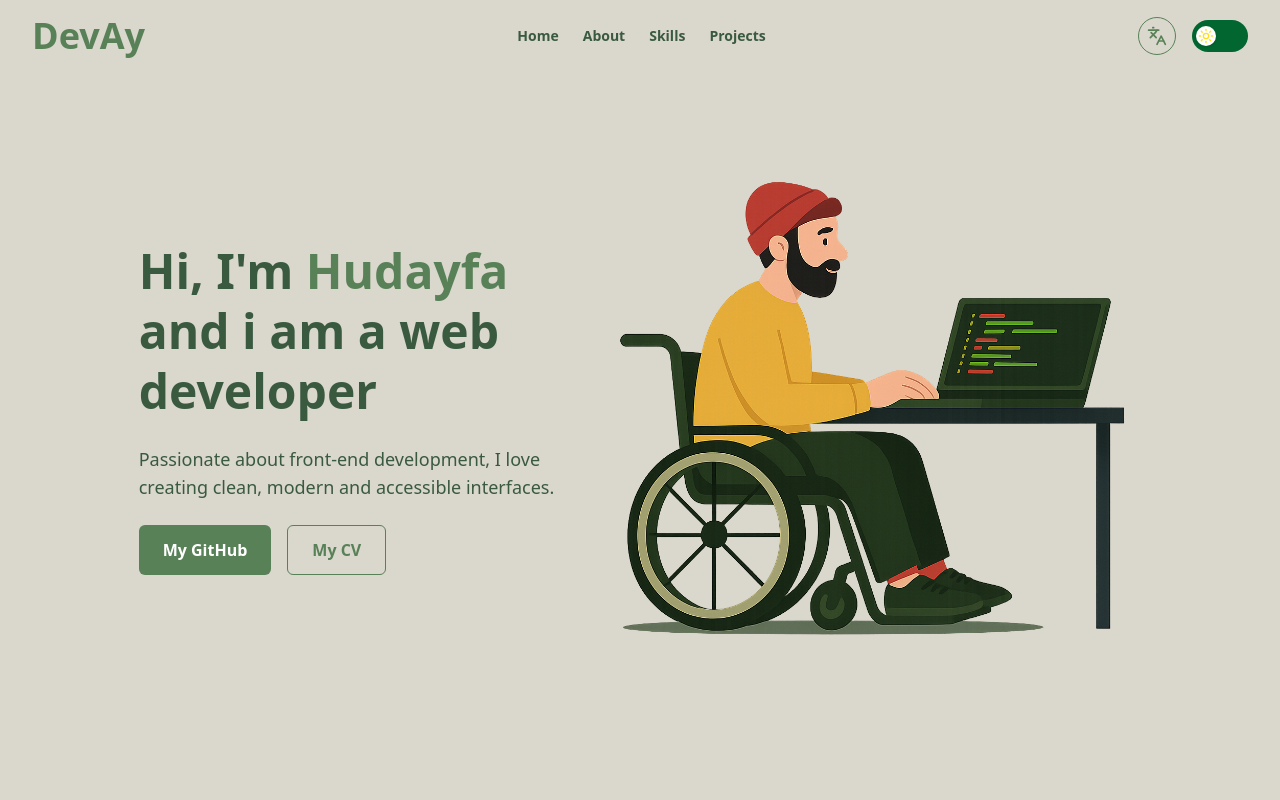
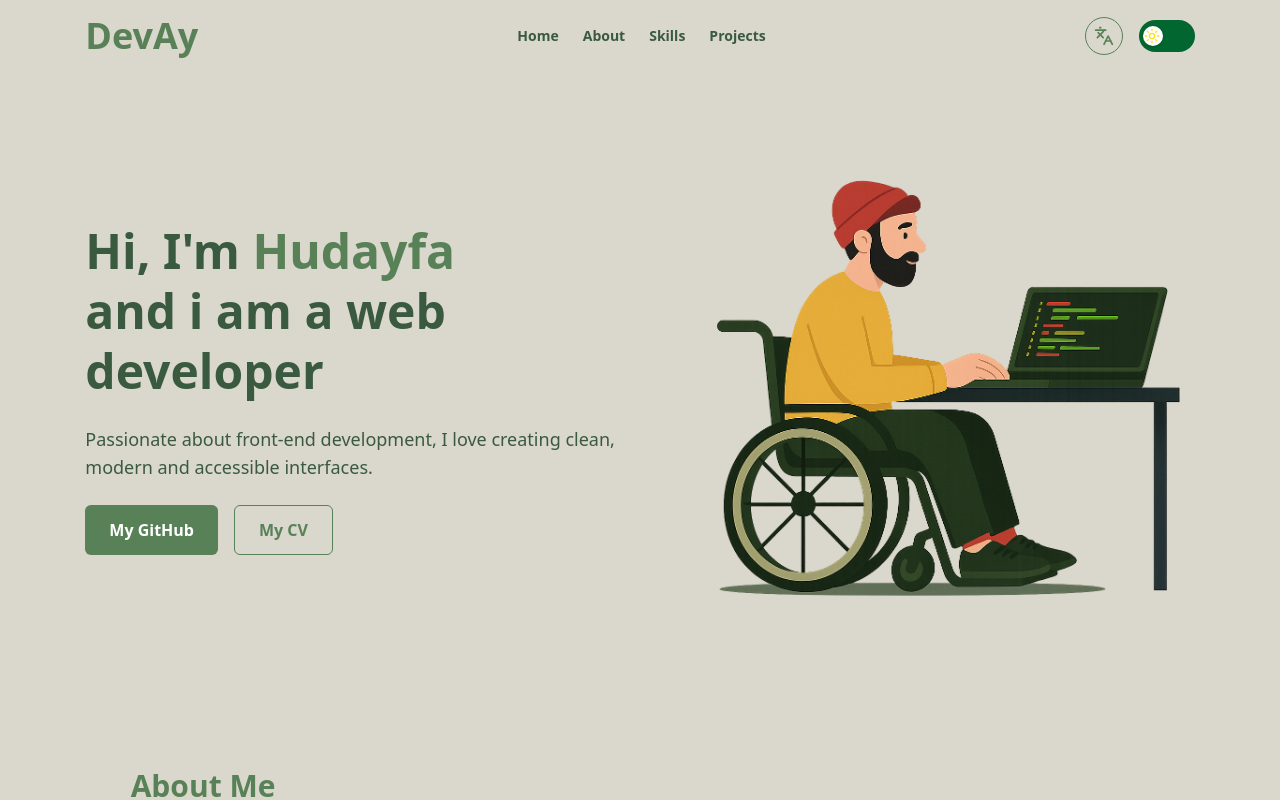
Before and after one commit to hdif004/portfolio, a Vue app: page / in a window 1280 px wide. Shown: the top 800 px of the page. Built offline with nearby package versions, Linux system fonts and the light colour scheme.

Commit message:
fix: update layout and styling for navigation and hero sections, correct LinkedIn link, and refine French translations

```diff
--- a/src/App.vue
+++ b/src/App.vue
@@ -79,7 +79,7 @@ const toggleLang = () => {
 
 <template>
   <div class="min-h-screen bg-background text-text transition-colors duration-300">
-    <nav class="flex items-center justify-between px-6 py-4 sm:px-8">
+    <nav class="flex items-center justify-between w-11/12 mx-auto py-4 sm:px-8">
       <div class="text-xl sm:text-4xl font-bold text-primary">
         {{ $t('brand') }}
       </div>
--- a/src/components/section/FooterSection.vue
+++ b/src/components/section/FooterSection.vue
@@ -23,7 +23,7 @@
           <Github class="w-5 h-5" /> GitHub
         </a>
         <a
-          href="https://www.linkedin.com/in/outaharz/"
+          href="https://www.linkedin.com/in/hudayfa-koujdal-930068258/"
           target="_blank"
           rel="noopener"
           class="flex items-center gap-2 hover:underline"
--- a/src/components/section/HeroSection.vue
+++ b/src/components/section/HeroSection.vue
@@ -25,17 +25,17 @@ onMounted(() => {
 
 <template>
   <section
-    class="flex flex-col-reverse md:flex-row items-center justify-between px-8 py-16 md:py-24 gap-12 w-10/12 mx-auto"
+    class="flex flex-col-reverse md:flex-row items-center justify-between px-8 py-16 md:py-24 gap-12 w-11/12 mx-auto"
   >
     <!-- Texte -->
-    <div class="hero-text text-left space-y-6 max-w-xl">
-      <h1 class="text-5xl font-extrabold leading-tight">
+    <div class="hero-text text-left md:w-7/12 space-y-6">
+      <h1 class="md:text-5xl text-3xl font-extrabold leading-tight">
         {{ t('hero.greeting') }}
         <span class="text-primary">{{ t('hero.name') }}</span
-        ><br />
+        ><br class="hidden md:block" />
         {{ t('hero.title') }}
       </h1>
-      <p class="text-lg text-text/80">
+      <p class="md:text-lg text-text/80">
         {{ t('hero.desc') }}
       </p>
 
@@ -52,7 +52,7 @@ onMounted(() => {
 
         <!-- Bouton de téléchargement de CV -->
         <a
-          href="/assets/CV.pdf"
+          href="/CV.pdf"
           download
           class="inline-flex items-center gap-2 px-6 py-3 border border-primary text-primary rounded-md font-semibold hover:bg-primary/10 transition"
         >
@@ -62,7 +62,7 @@ onMounted(() => {
     </div>
 
     <!-- Image -->
-    <div class="hero-img">
+    <div class="hero-img md:w-6/12">
       <img src="/src/assets/images/hero.png" :alt="t('hero.imageAlt')" />
     </div>
   </section>
--- a/src/locales/fr.json
+++ b/src/locales/fr.json
@@ -8,7 +8,7 @@
   },
   "toggle": "☀️",
   "hero": {
-    "greeting": "Salut, je m'appelle",
+    "greeting": "Salut, moi c'est",
     "name": "Hudayfa",
     "title": "et je suis développeur web",
     "desc": "Passionné par le développement front-end, j’adore créer des interfaces propres, modernes et accessibles.",
@@ -25,7 +25,7 @@
       },
       {
         "label": "La formation",
-        "text": "Titulaire d'une licence professionnelle 'Métiers de l’Internet – Applications Web' de l’Université de Limoges, j’ai acquis des compétences solides en développement front-end, back-end ainsi qu’en gestion de projet."
+        "text": "Titulaire d'une licence professionnelle 'Métiers de l'Informatique – Applications Web' de l’Université de Limoges, j’ai acquis des compétences solides en développement front-end, back-end ainsi qu’en gestion de projet."
       },
       {
         "label": "Ma vision",
```
